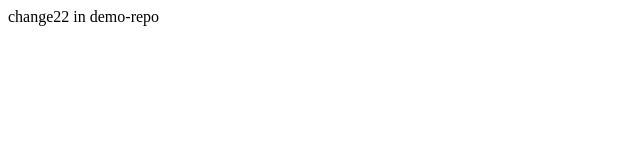
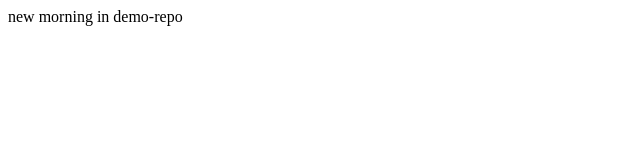
Before and after one commit to xigua2333/demo-repo, a plain HTML site: page index.html in a window 1280 px wide. Shown: the full height of the page, 0-640 px from the left. Drawn offline with Linux system fonts and the light colour scheme.

Commit message:
new morning

```diff
--- a/index.html
+++ b/index.html
@@ -1 +1 @@
-<div>change22 in demo-repo</div>
+<div>new morning in demo-repo</div>
```
